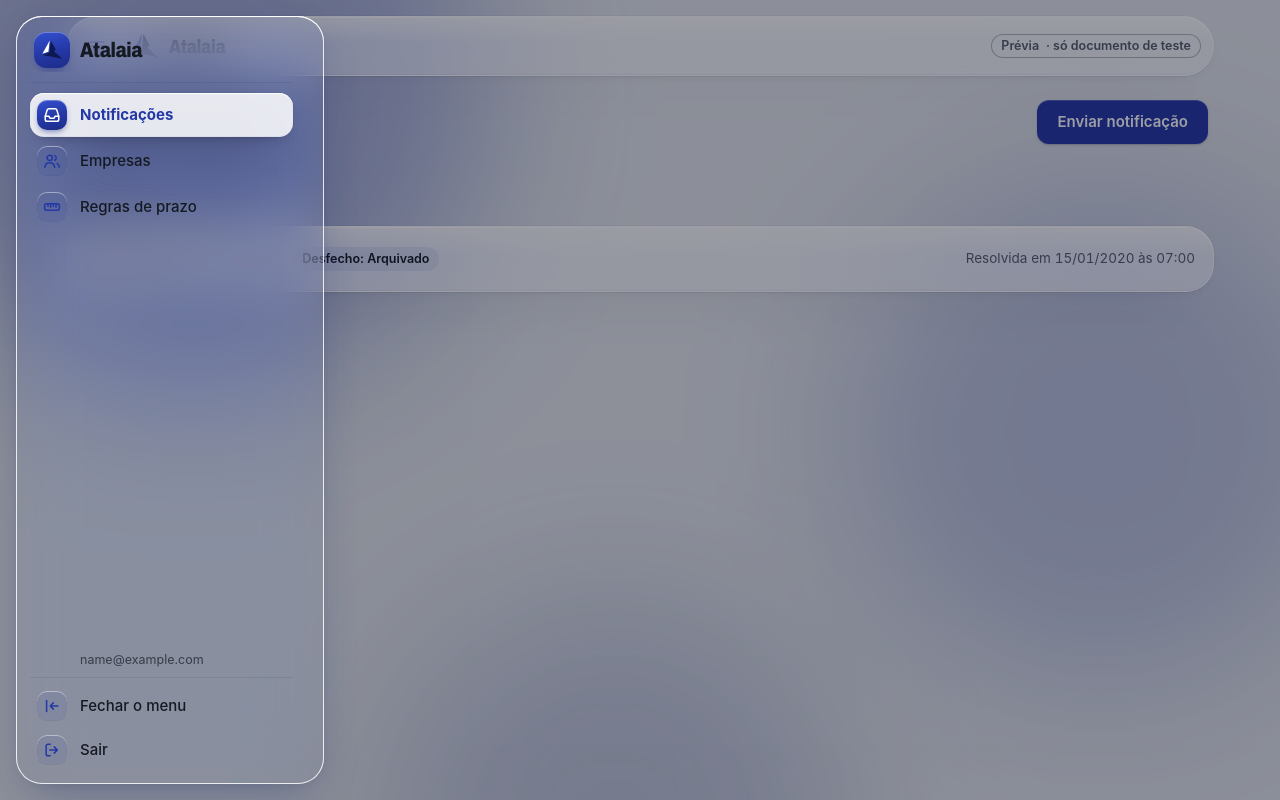
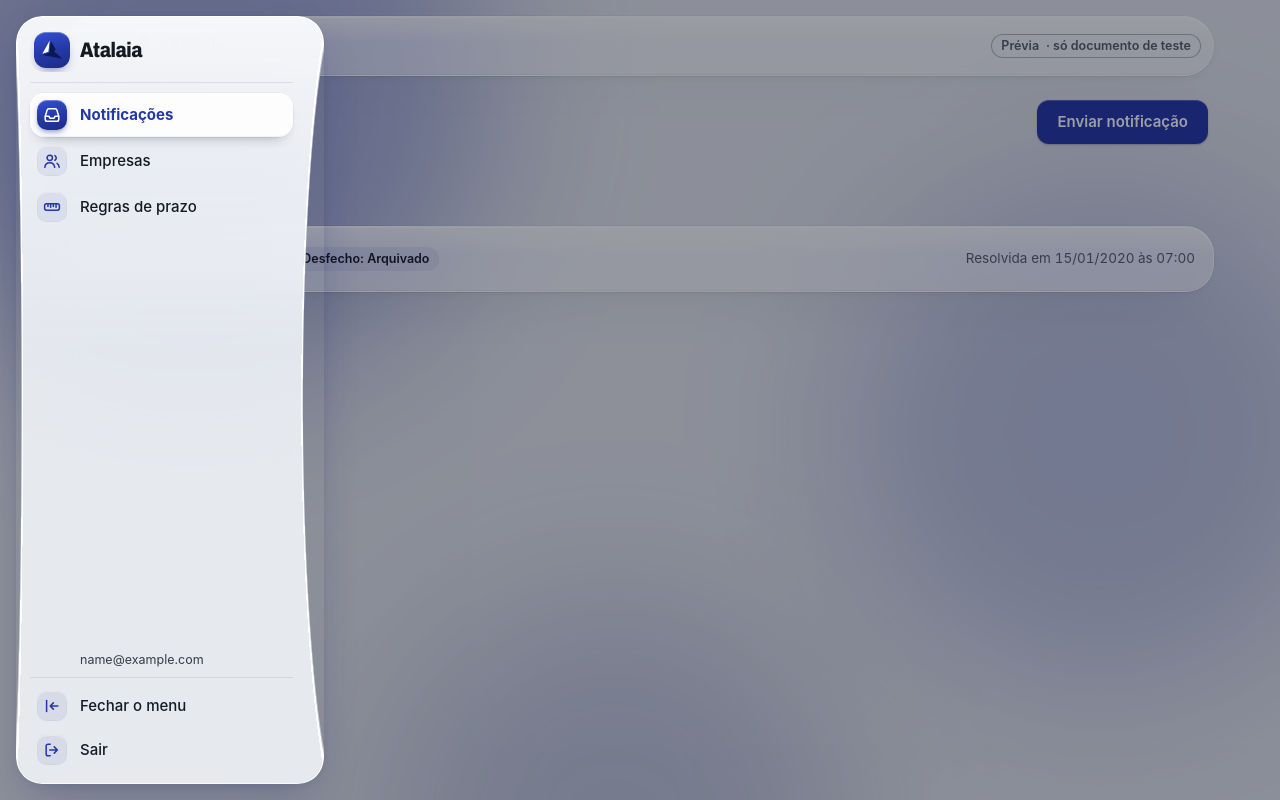
Before and after one commit to namtech-agents/atalaia, a Spring Boot app: page / in a window 1280 px wide, after a click that opens the changed part. Run offline with Spring Boot 4, Linux system fonts and the light colour scheme; a user stored in the database is signed in; empty tables hold one stand-in row (values such as "Sample post"); some of the project's set-up classes (security, data sources, template engines, error pages and the like) are left out, and stand-ins take their place; database files in the repository are not loaded.

Commit message:
fix: vidro e curva do menu no Chrome e no Edge, nome da chave e link de pular (#172)
O raio da elipse misturava % com px, o que o Chrome e o Edge recusam: a mascara e o fundo do vidro caiam juntos.
A chave do menu volta a ter nome com a gaveta fechada, e o link de pular fica parado atras da gaveta aberta.

```diff
--- a/src/main/resources/static/css/atalaia.css
+++ b/src/main/resources/static/css/atalaia.css
@@ -293,9 +293,14 @@ html { scroll-padding-top: 92px; }
   /* A CURVA: os dois lados do vidro entram para dentro no meio. Cada lado é uma "mordida" em forma de elipse com
      o centro fora do menu: tamanho (largura e altura do raio) e posição do centro. A da direita é medida em % da
      largura do menu, então cresce sozinha quando ele abre (5px recolhido, 20px aberto). A altura do raio faz a
-     elipse cruzar a borda reta bem onde o canto redondo começa (57,7% da altura menos 30px). */
-  --m-curva-direita: ellipse 14% calc(57.7% - 30px) at 107% 50%;
-  --m-curva-esquerda: ellipse 12px calc(57.7% - 30px) at -6px 50%;
+     elipse cruzar a borda reta bem onde o canto redondo começa (57,7% da altura menos 30px).
+     A altura entra como medida (--m-altura), e não como %: o Chrome e o Edge recusam raio de elipse que mistura
+     % com px, e uma declaração recusada derruba o vidro inteiro (máscara e fundo). O menu tem sempre a altura
+     da janela menos as duas bordas, no computador e na gaveta */
+  --m-altura: calc(100dvh - 2 * var(--borda));
+  --m-raio-curva: calc(var(--m-altura) * .577 - 30px);
+  --m-curva-direita: ellipse 14% var(--m-raio-curva) at 107% 50%;
+  --m-curva-esquerda: ellipse 12px var(--m-raio-curva) at -6px 50%;
   /* o fio de luz: um risco de 1,2px logo depois da borda da elipse, do lado do vidro */
   --m-fio: transparent 100%, var(--menu-luz) 100%, var(--menu-luz) calc(100% + 1.2px), transparent calc(100% + 1.2px);
   --m-fundo: var(--vidro-solido); }
@@ -410,8 +415,9 @@ html { scroll-padding-top: 92px; }
   .so-largo { display: none; }
   .so-estreito { display: block; }
   .menu:has(.m-chave:checked) .so-fechada, .menu:not(:has(.m-chave:checked)) .so-aberta { display: none; }
-  /* gaveta fechada: o nome "Abrir o menu" fica fora da tela junto com ela, mas continua existindo para o leitor de tela */
-  .so-fechada { visibility: visible; }
+  /* gaveta fechada: o rótulo da chave fica fora da tela junto com ela, mas continua existindo para o leitor de
+     tela. Tem que ser o rótulo inteiro: rótulo com visibility: hidden não dá nome ao campo, mesmo com o texto visível */
+  .m-vira { visibility: visible; }
   /* o botão de abrir, na barra de cima: 44px, encostado na borda da barra */
   .topo .m-abre { display: grid; place-items: center; width: 44px; height: 44px; margin-left: -10px; border-radius: var(--raio-m); color: var(--marca); cursor: pointer; }
   .topo .m-abre .ic { width: 20px; height: 20px; }
--- a/src/main/resources/static/js/menu.js
+++ b/src/main/resources/static/js/menu.js
@@ -12,8 +12,8 @@ if (chave) {
   const GUARDADO = 'atalaia-menu-fixo';
   // A mesma condição que o atalaia.css usa para o menu lateral: janela larga e mouse. Fora dela, é a gaveta
   const computador = matchMedia('(min-width: 861px) and (hover: hover) and (pointer: fine)');
-  // O que fica atrás da gaveta: a barra de cima e o conteúdo
-  const atras = document.querySelectorAll('.pagina > .topo, .pagina > main');
+  // O que fica atrás da gaveta: o link de pular (o destino dele também fica parado), a barra de cima e o conteúdo
+  const atras = document.querySelectorAll('.pagina > .pular, .pagina > .topo, .pagina > main');
 
   // Em janela privada o navegador pode recusar o localStorage: o menu só não lembra
   const lembrar = () => { try { return localStorage.getItem(GUARDADO) === '1'; } catch (e) { return false; } };
```
